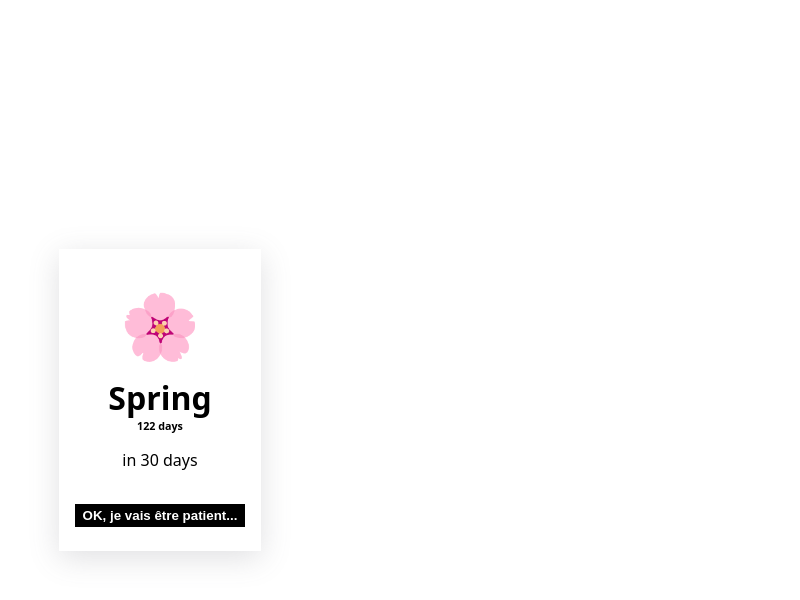
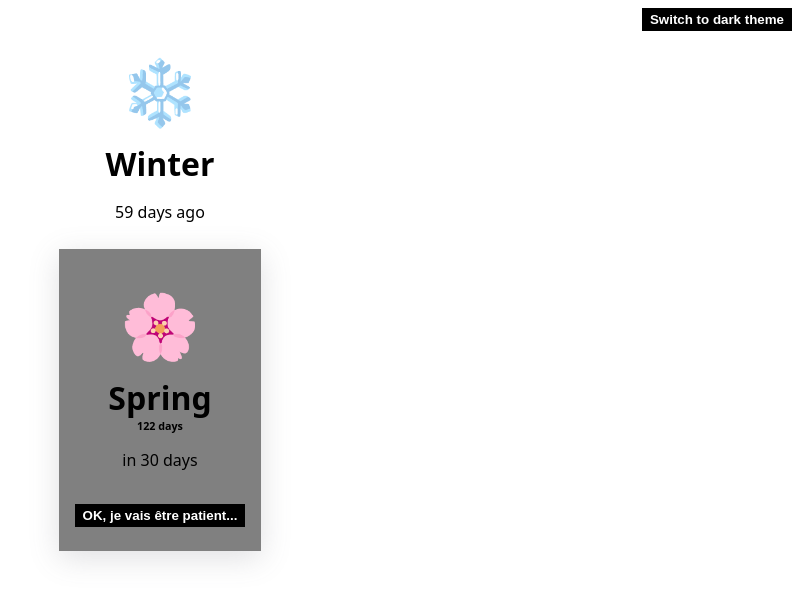
Before and after one commit to qmarque/les4saisons, a React (Vite) app: page / in a window 1280 px wide. Both pictures are taken after a click on the button "Et après ?". Shown: the top 600 px of the page, without its empty margins (480-1280 px from the left). Built offline with nearby package versions, Linux system fonts and the light colour scheme.

Commit message:
feat: 🎸 Added component ThemeButton

```diff
--- a/package.json
+++ b/package.json
@@ -19,7 +19,8 @@
   "dependencies": {
     "date-fns": "^2.28.0",
     "react": "^17.0.2",
-    "react-dom": "^17.0.2"
+    "react-dom": "^17.0.2",
+    "react-jss": "^10.9.0"
   },
   "devDependencies": {
     "@babel/core": "^7.17.2",
--- a/src/App.js
+++ b/src/App.js
@@ -1,23 +1,62 @@
-import React, { lazy, Suspense } from "react";
+import React, { lazy, Suspense, useState } from "react";
 import { isWithinInterval } from "date-fns";
+import { ThemeProvider, createUseStyles } from "react-jss";
 
-import "./App.css";
 import Season from "./Season";
 import Modal from "./Modal";
 import data from "./data.json";
+import ThemeButton from "./ThemeButton";
 
 const NextSeason = lazy(() => import("./NextSeason"));
 
 const season = current(data.seasons);
 
+const useStyles = createUseStyles({
+  root: {
+    display: "flex",
+    flexDirection: "column",
+    alignItems: "center",
+    fontFamily: "system-ui",
+    height: "100vh",
+    backgroundColor: ({ theme }) => (theme === "light" ? "white" : "black"),
+    color: ({ theme }) => (theme === "light" ? "black" : "white"),
+  },
+  header: {
+    width: "100%",
+    display: "flex",
+    justifyContent: "flex-end",
+  },
+  main: {
+    display: "flex",
+    flexDirection: "column",
+    justifyContent: "center",
+    alignItems: "center",
+  },
+  content: {
+    marginTop: 8,
+    marginBottom: 8,
+  },
+  actions: {
+    marginTop: 8,
+    marginBottom: 8,
+  },
+});
+
 function App() {
+  const [theme, setTheme] = useState("light");
+  const toggle = () => setTheme(theme === "dark" ? "light" : "dark");
+  const classes = useStyles({ theme });
   return (
-    <div className="App-root">
-      <main className="App-main">
-      <div className="App-content" data-testid="content">
+    <ThemeProvider theme={{ type: theme, toggle }}>
+      <div className={classes.root}>
+        <header className={classes.header}>
+          <ThemeButton />
+        </header>
+        <main className={classes.main}>
+          <div className={classes.content} data-testid="content">
             <Season name={season[0]} />
           </div>
-        <div className="App-actions" data-testid="actions">
+          <div className={classes.actions} data-testid="actions">
             <Modal label="Et après ?">
               <Suspense fallback={<div>Loading...</div>}>
                 <NextSeason name={season[1].next} />
@@ -26,6 +65,7 @@ function App() {
           </div>
         </main>
       </div>
+    </ThemeProvider>
   );
 }
 
--- a/src/Modal.css
+++ /dev/null
@@ -1,36 +0,0 @@
-.Modal-root {
-    display: flex;
-    flex-direction: column;
-    justify-content: center;
-    align-items: center;
-    position: absolute;
-    margin: auto;
-    top: 0;
-    left: 0;
-    bottom: 0;
-    right: 0;
-    padding: 16px;
-    background-color: white;
-    width: fit-content;
-    height: fit-content;
-    box-shadow: rgba(100, 100, 111, 0.2) 0px 7px 29px 0px;
-  }
-
-  .Modal-content {
-    margin-top: 8px;
-    margin-bottom: 8px;
-  }
-
-  .Modal-actions {
-    margin-top: 8px;
-    margin-bottom: 8px;
-  }
-
-  .Modal-button {
-    border: none;
-    padding: 4px 8px;
-    font-weight: 700;
-    cursor: pointer;
-    background-color: black;
-    color: white;
-  }
--- a/src/Modal.js
+++ b/src/Modal.js
@@ -1,22 +1,23 @@
 import React from "react";
 import { useState } from "react";
 
-import "./Modal.css";
+import useStyles from "./Modal.style";
 
 function Modal({ label, children }) {
   const [open, setOpen] = useState(false);
   const toggle = () => setOpen(!open);
+  const classes = useStyles();
   if (!open)
     return (
-      <button className="Modal-button" onClick={toggle}>
+      <button className={classes.button} onClick={toggle}>
         {label}
       </button>
     );
   return (
-    <div className="Modal-root">
-      <div className="Modal-content">{children}</div>
-      <div className="Modal-actions">
-        <button className="Modal-button" onClick={toggle}>
+    <div className={classes.root}>
+      <div className={classes.content}>{children}</div>
+      <div className={classes.actions}>
+        <button className={classes.button} onClick={toggle}>
           OK, je vais être patient...
         </button>
       </div>
--- /dev/null
+++ b/src/Modal.style.js
@@ -0,0 +1,33 @@
+import { createUseStyles } from "react-jss";
+
+const useModalStyles = createUseStyles((theme) => ({
+  root: {
+    display: "flex",
+    flexDirection: "column",
+    justifyContent: "center",
+    alignItems: "center",
+    position: "absolute",
+    margin: "auto",
+    top: "0",
+    left: "0",
+    bottom: "0",
+    right: "0",
+    padding: "16px",
+    backgroundColor: "grey",
+    width: "fit-content",
+    height: "fit-content",
+    boxShadow: "rgba(100, 100, 111, 0.2) 0px 7px 29px 0px",
+  },
+  content: { marginTop: 8, marginBottom: 8 },
+  actions: { marginTop: 8, marginBottom: 8 },
+  button: {
+    border: "none",
+    padding: "4px 8px",
+    fontWeight: 700,
+    cursor: "pointer",
+    backgroundColor: theme.type === "light" ? "black" : "white",
+    color: theme.type === "light" ? "white" : "black",
+  },
+}));
+
+export default useModalStyles;
--- /dev/null
+++ b/src/ThemeButton.js
@@ -0,0 +1,16 @@
+import React from "react";
+import { useTheme } from "react-jss";
+
+import useStyles from "./ThemeButton.style";
+
+function ThemeButton() {
+  const theme = useTheme();
+  const classes = useStyles();
+  return (
+    <button onClick={theme.toggle} className={classes.root}>
+      Switch to {theme.type === "dark" ? "light" : "dark"} theme
+    </button>
+  );
+}
+
+export default ThemeButton;
--- /dev/null
+++ b/src/ThemeButton.style.js
@@ -0,0 +1,14 @@
+import { createUseStyles } from "react-jss";
+
+const useStyles = createUseStyles((theme) => ({
+  root: {
+    border: "none",
+    padding: "4px 8px",
+    fontWeight: 700,
+    cursor: "pointer",
+    backgroundColor: theme.type === "light" ? "black" : "white",
+    color: theme.type === "light" ? "white" : "black",
+  },
+}));
+
+export default useStyles;
```
Also changed, not shown: 1 other file (tests, documents, lock files or other folders). Lines whose indentation alone changed are shown as unchanged.
